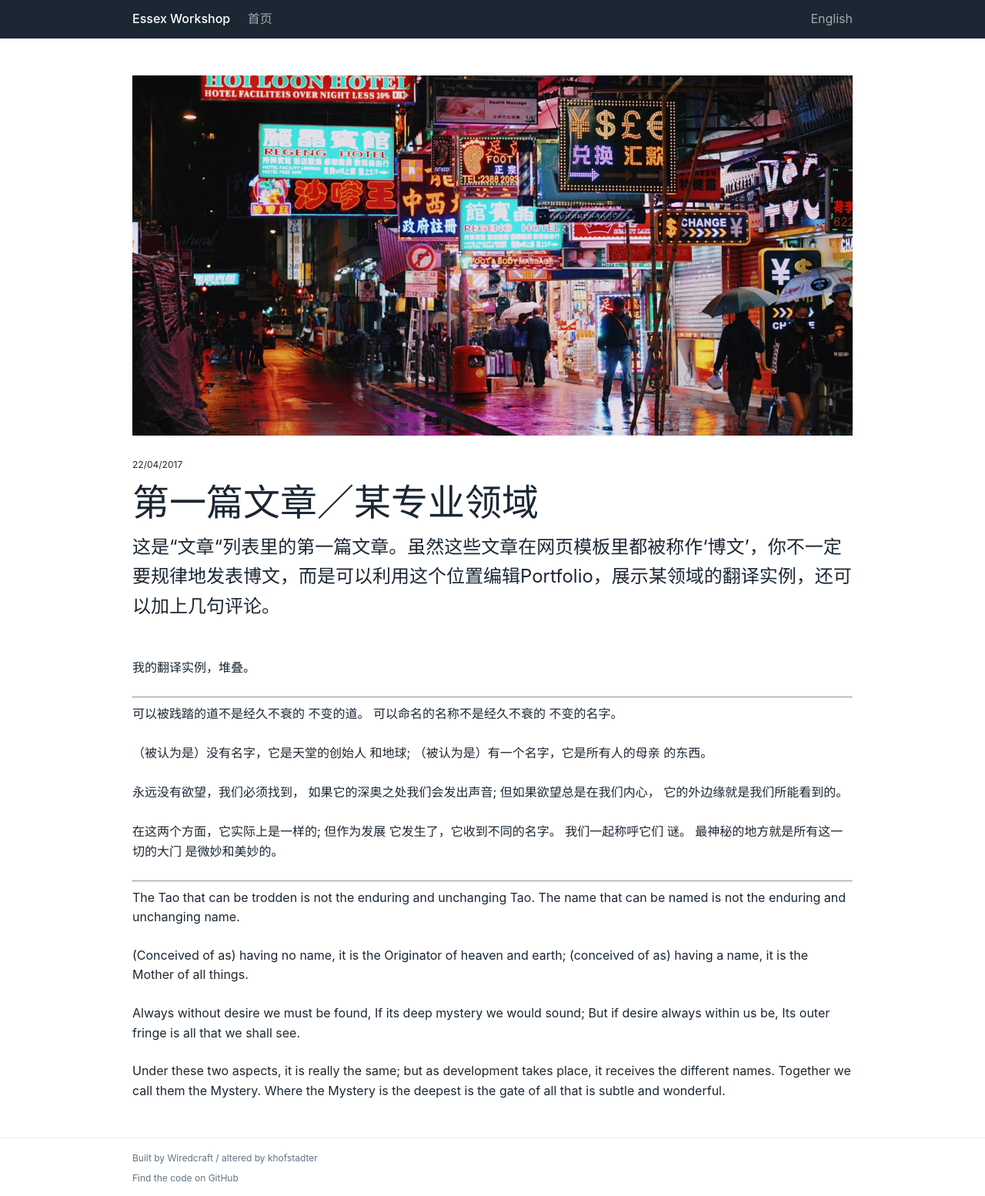
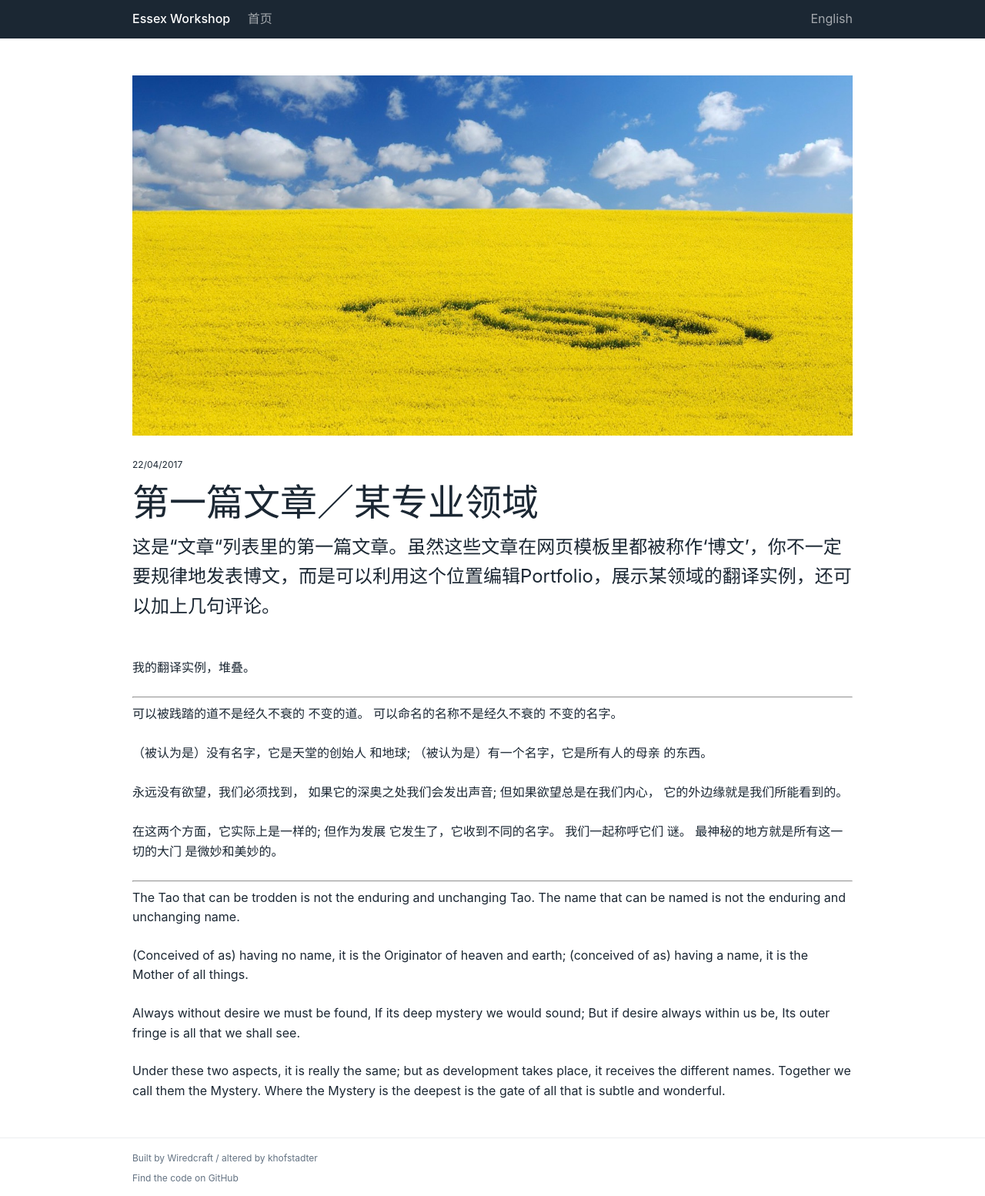
Before and after one commit to krisztianhofstadter/web03-jekyll-multiling01, a Jekyll site: the page built from _posts/zh/2017-04-22-first-post.md, in a window 1280 px wide. Shown: the whole page at 77% size. Built offline with Jekyll 4.4.1, drawn with Linux system fonts in a browser that asks for light colours.

Commit message:
Update 2017-04-22-first-post.md

```diff
--- a/_posts/zh/2017-04-22-first-post.md
+++ b/_posts/zh/2017-04-22-first-post.md
@@ -3,7 +3,7 @@ title: 第一篇文章／某专业领域
 description: 这是“文章“列表里的第一篇文章。虽然这些文章在网页模板里都被称作‘博文’，你不一定要规律地发表博文，而是可以利用这个位置编辑Portfolio，展示某领域的翻译实例，还可以加上几句评论。
 lang: zh
 categories: zh
-image: /files/images/china-street.jpg
+image: /files/images/alien-crop-circle.jpg
 ---
 
 我的翻译实例，堆叠。
```
